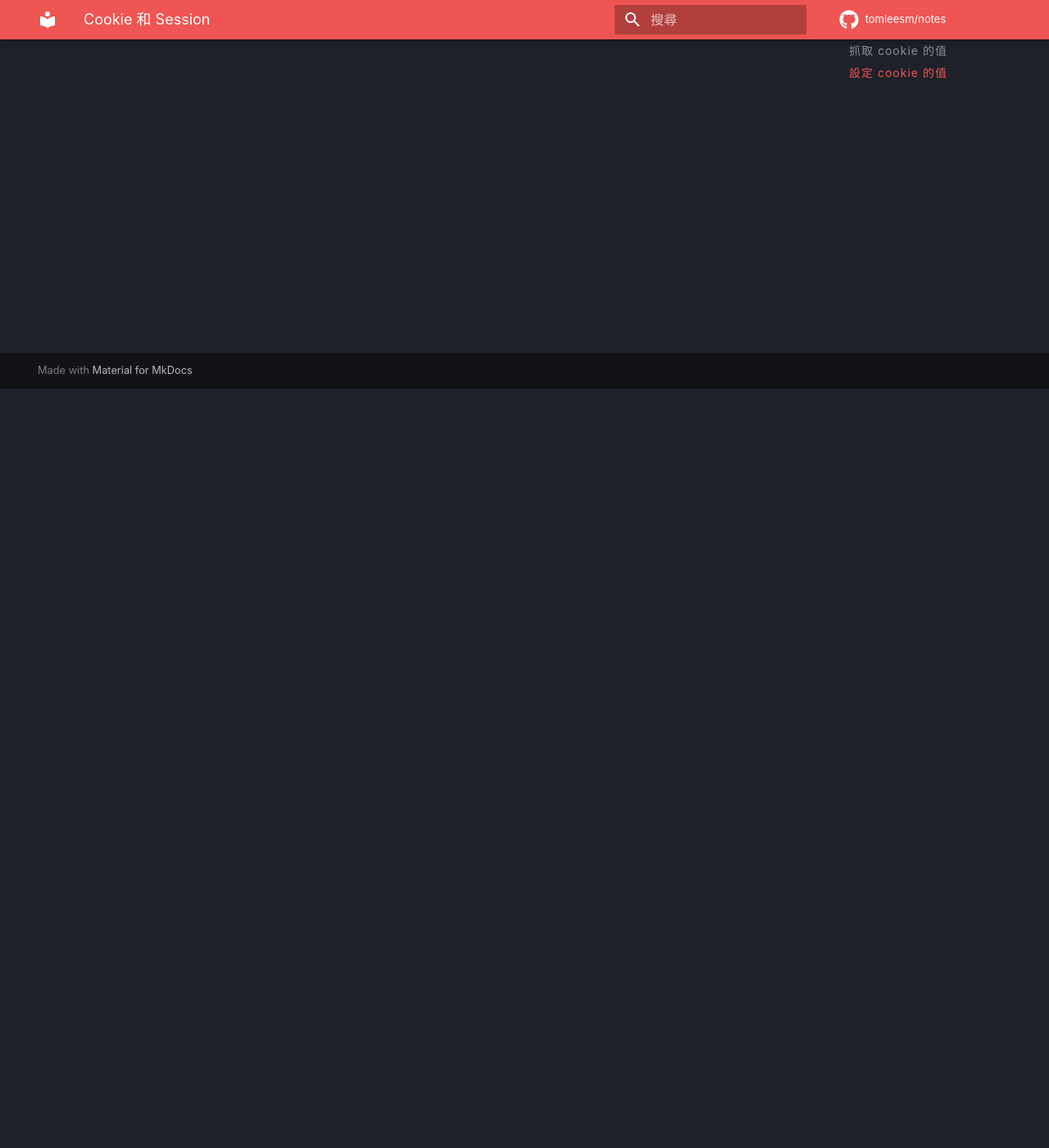
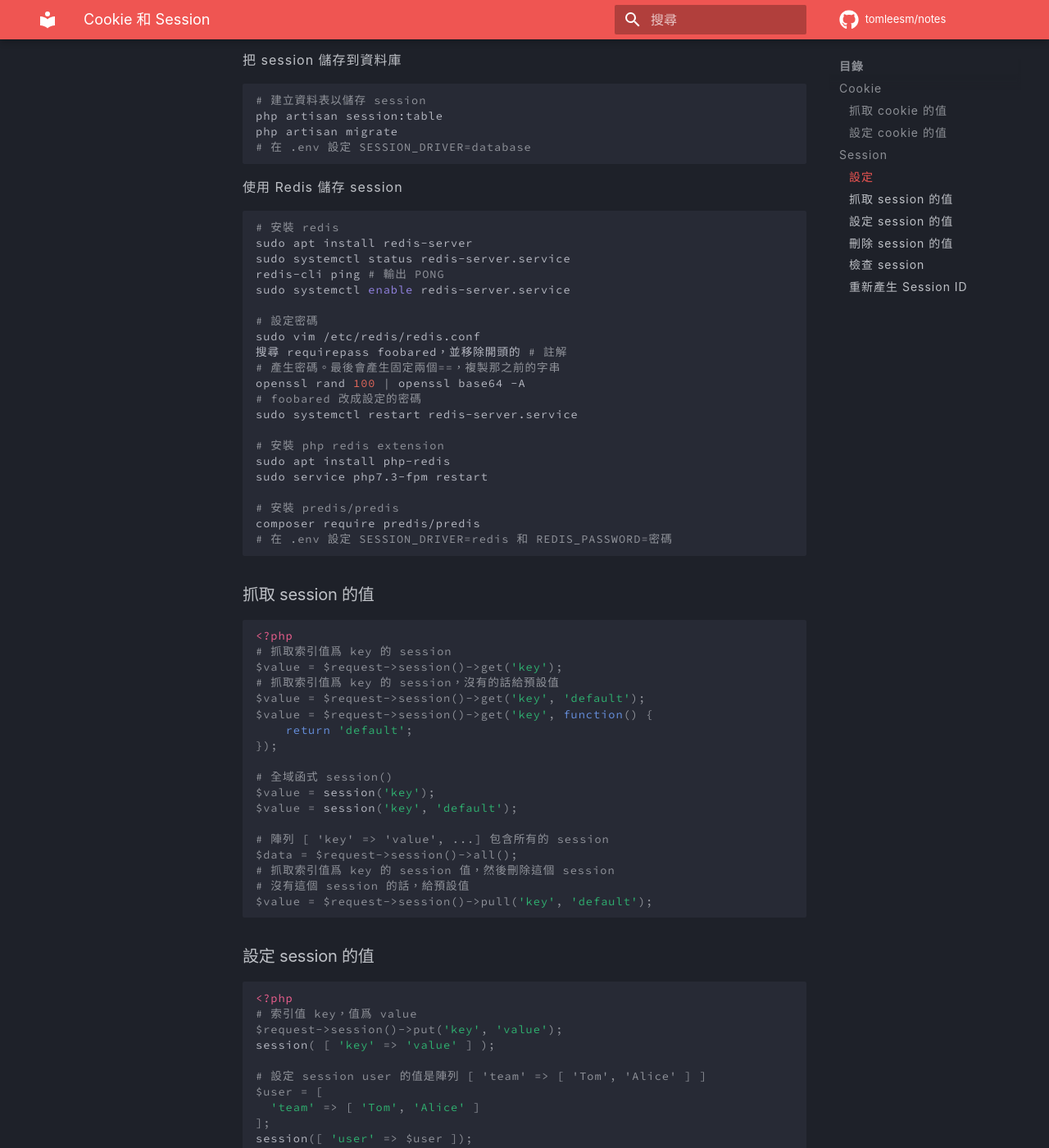
Before and after one commit to tomleesm/notes, an MkDocs documentation site: the page built from docs/laravel/cookie-session.md, in a window 1280 px wide and 1400 px high, scrolled down 926 px. Shown: the whole window at 82% size. Built offline with MkDocs 1.6.1 and Material for MkDocs 9.7.7, drawn with Linux system fonts in a browser that asks for light colours; comment, search, counter and statistics services are not loaded; some of the changed text lies outside the part shown.

Commit message:
Laravel Cookie 和 Session: 新增 Session

````diff
--- a/docs/laravel/cookie-session.md
+++ b/docs/laravel/cookie-session.md
@@ -30,3 +30,126 @@ Cookie::queue(Cookie::make('名稱', 'cookie值', 保存幾分鐘));
 Cookie::queue('名稱', 'cookie值', 保存幾分鐘);
 return response('訊息');
 ```
+
+## Session
+
+### 設定
+
+把 session 儲存到資料庫
+
+``` bash
+# 建立資料表以儲存 session
+php artisan session:table
+php artisan migrate
+# 在 .env 設定 SESSION_DRIVER=database
+```
+
+使用 Redis 儲存 session
+
+``` bash
+# 安裝 redis
+sudo apt install redis-server
+sudo systemctl status redis-server.service
+redis-cli ping # 輸出 PONG
+sudo systemctl enable redis-server.service
+
+# 設定密碼
+sudo vim /etc/redis/redis.conf
+搜尋 requirepass foobared，並移除開頭的 # 註解
+# 產生密碼。最後會產生固定兩個==，複製那之前的字串
+openssl rand 100 | openssl base64 -A
+# foobared 改成設定的密碼
+sudo systemctl restart redis-server.service
+
+# 安裝 php redis extension
+sudo apt install php-redis
+sudo service php7.3-fpm restart
+
+# 安裝 predis/predis
+composer require predis/predis
+# 在 .env 設定 SESSION_DRIVER=redis 和 REDIS_PASSWORD=密碼
+```
+
+### 抓取 session 的值
+
+``` php
+<?php
+# 抓取索引值爲 key 的 session
+$value = $request->session()->get('key');
+# 抓取索引值爲 key 的 session，沒有的話給預設值
+$value = $request->session()->get('key', 'default');
+$value = $request->session()->get('key', function() {
+    return 'default';
+});
+
+# 全域函式 session()
+$value = session('key');
+$value = session('key', 'default');
+
+# 陣列 [ 'key' => 'value', ...] 包含所有的 session
+$data = $request->session()->all();
+# 抓取索引值爲 key 的 session 值，然後刪除這個 session
+# 沒有這個 session 的話，給預設值
+$value = $request->session()->pull('key', 'default');
+```
+
+### 設定 session 的值
+
+``` php
+<?php
+# 索引值 key，值爲 value
+$request->session()->put('key', 'value');
+session( [ 'key' => 'value' ] );
+
+# 設定 session user 的值是陣列 [ 'team' => [ 'Tom', 'Alice' ] ]
+$user = [
+  'team' => [ 'Tom', 'Alice' ]
+];
+session([ 'user' => $user ]);
+# push()：把值加到陣列後面
+# session user 的值是陣列 [ 'team' => [ 'Tom', 'Alice', 'John' ] ]
+$request->session()->push('user.team', 'John');
+
+# 新增 session，存取之後就刪除
+# 功能和 $request->flashOnly('key') 一樣，但是用一般的 session 語法存取
+# 無法用 $request->old('key') 存取
+$request->session()->flash('key', 'value');
+# 把所有 flash session 保存到下一次存取
+# 當然，要在存取前執行，才能保留 session
+$request->session()->reflash();
+# 把 flash session key1 和 key2 保存到下一次存取
+$request->session()->keep( 'key1', 'key2' );
+$request->session()->keep( [ 'key1', 'key2' ] );
+```
+
+### 刪除 session 的值
+
+``` php
+<?php
+# 刪除索引值爲 key 的 session
+$request->session()->forget('key');
+# 刪除索引值爲 key1 和 key2 的 session
+$request->session()->forget( [ 'key1', 'key2' ] );
+# 刪除所有 session
+$request->session()->flush();
+```
+
+### 檢查 session
+
+``` php
+<?php
+# 檢查有沒有索引值爲 key 的 session，而且值不是 null，則回傳 true，否則 false
+if ($request->session()->has('key')) {
+}
+# 檢查有沒有索引值爲 key 的 session，值可以是 null，則回傳 true，否則 false
+if ($request->session()->exists('key')) {
+}
+```
+
+### 重新產生 Session ID
+
+重新生成 Session ID 經常用於阻止惡意用戶對網站進行 [session fixation](https://en.wikipedia.org/wiki/Session_fixation) 攻擊。登入時如果使用內建的 `LoginController` 會自動更新 Session ID。使用 `regenerate()` 手動更新 Session ID
+``` php
+<?php
+$request->session()->regenerate();
+```
````
